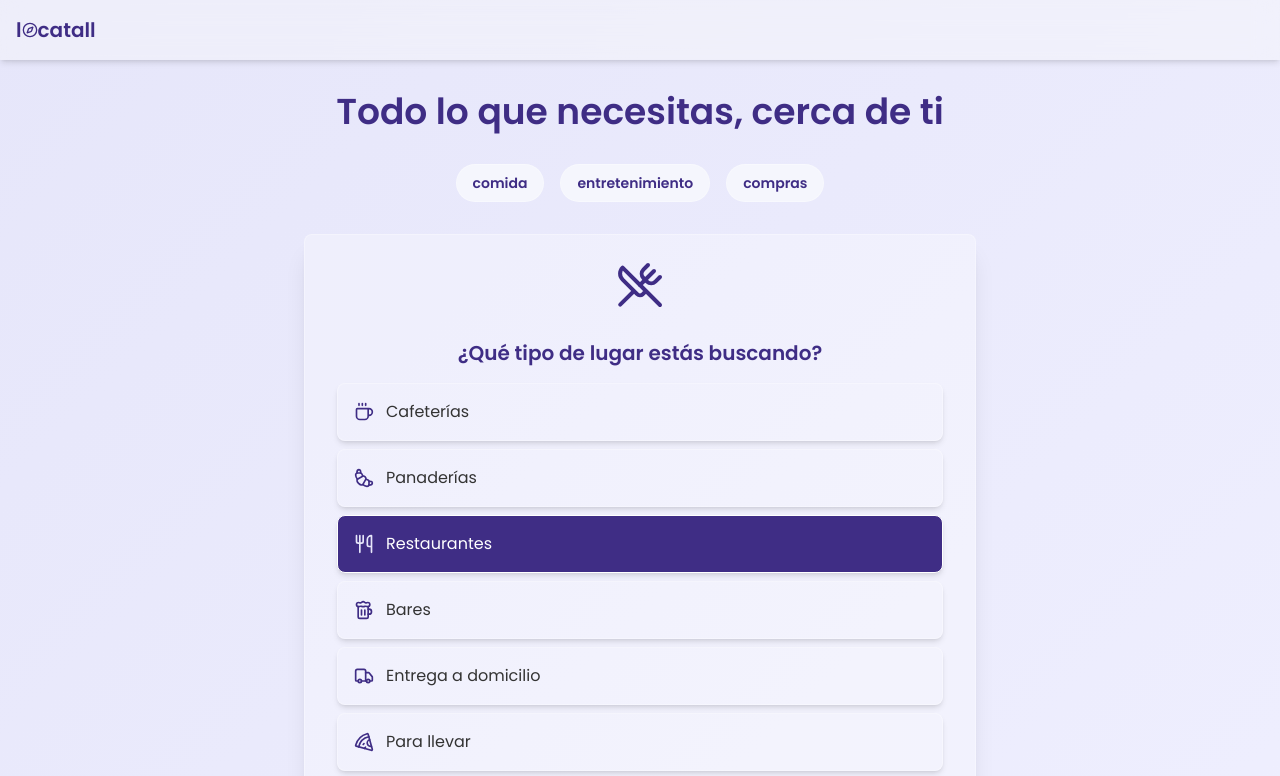
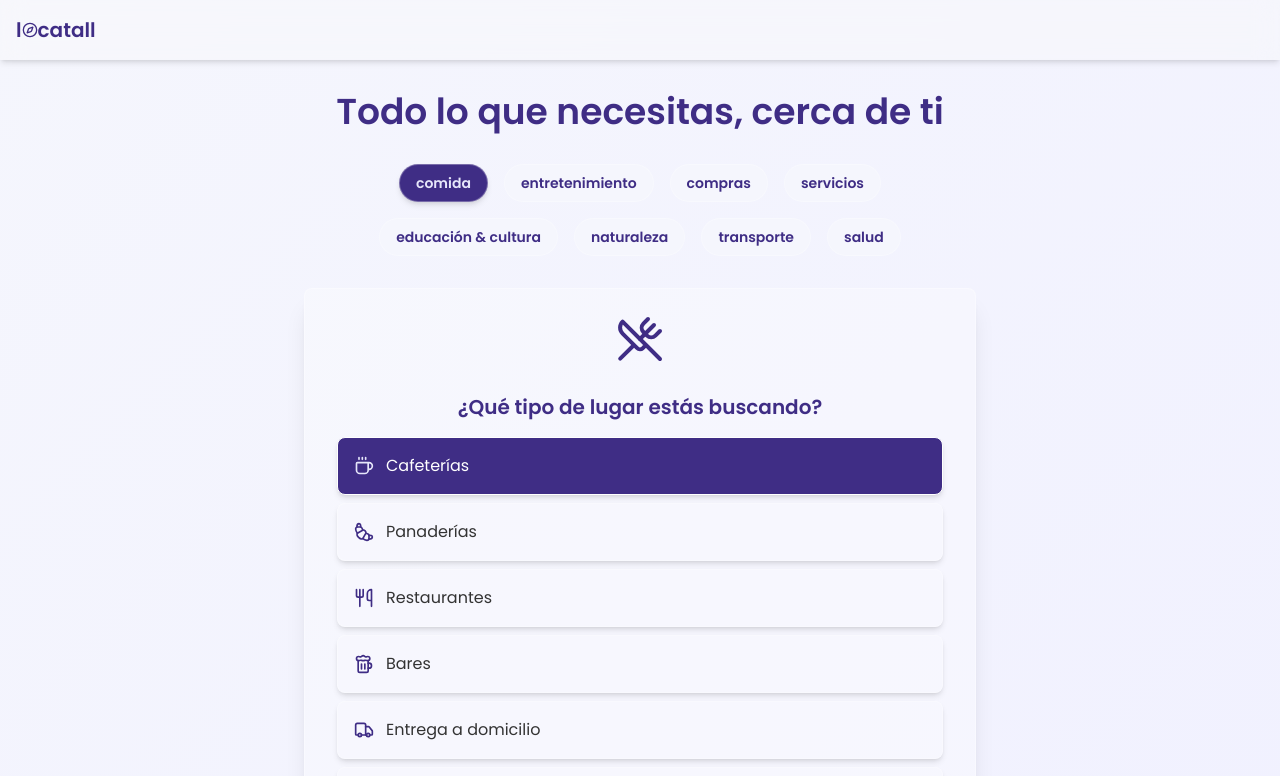
Before and after one commit to mariollesta/locatall, a React (Vite) app in the folder frontend/: page / in a window 1280 px wide. Shown: the top 776 px of the page. Built offline with nearby package versions, Linux system fonts and the light colour scheme.

Commit message:
feat(frontend): category selector

```diff
--- a/frontend/jsconfig.json
+++ b/frontend/jsconfig.json
@@ -14,6 +14,9 @@
         ],
         "@utils/*": [
             "src/utils/*"
+        ],
+        "@data/*": [
+            "src/data/*"
         ]
       }
     }
--- a/frontend/src/components/CategorySelector.jsx
+++ b/frontend/src/components/CategorySelector.jsx
@@ -1,24 +1,17 @@
-import React, { useState } from "react";
-import { CATEGORY_MAPPINGS } from "@utils/categoryMappings";
+import React from "react";
+import { PLACES_DATA } from "@data/placesData";
 
-export default function CategorySelector({ onCategoryChange }) {
-  const [selectedCategory, setSelectedCategory] = useState("");
-
-  const handleCategoryClick = (category) => {
-    setSelectedCategory(category);
-    onCategoryChange(category); // Notify the parent component of the selected category
-  };
+export default function CategorySelector({ selectedCategory, onCategoryChange }) {
 
   return (
     <div>
-      {/* Category buttons */}
       <div className="flex flex-wrap justify-center gap-4 mb-8">
-        {Object.keys(CATEGORY_MAPPINGS).map((categoryKey) => {
-          const category = CATEGORY_MAPPINGS[categoryKey];
+        {Object.keys(PLACES_DATA).map((categoryKey) => {
+          const category = PLACES_DATA[categoryKey];
           return (
             <button
               key={categoryKey}
-              onClick={() => handleCategoryClick(categoryKey)}
+              onClick={() => onCategoryChange(categoryKey)}
               className={`px-4 py-2 border border-white border-opacity-30 rounded-full text-sm font-semibold transition-all duration-300 ${
                 selectedCategory === categoryKey
                   ? "bg-[#3f2d85] text-[#e6e6fa] shadow-md"
--- a/frontend/src/components/OptionGroup.jsx
+++ b/frontend/src/components/OptionGroup.jsx
@@ -1,4 +1,5 @@
 const OptionGroup = ({ header, options, selected, onChange, name }) => {
+
   return (
     <div className="mb-8">
       {header && (
@@ -9,6 +10,8 @@ const OptionGroup = ({ header, options, selected, onChange, name }) => {
       <div className="flex flex-col space-y-2">
         {options.map((option) => {
           const Icon = option.icon;
+          const isSelected = selected === option.value;
+
           return (
             <div key={option.value} className="flex items-center">
               <input
@@ -16,20 +19,25 @@ const OptionGroup = ({ header, options, selected, onChange, name }) => {
                 id={`${name}-${option.value}`}
                 name={name}
                 value={option.value}
-                checked={selected === option.value}
+                checked={isSelected}
                 onChange={() => onChange(option.value)}
-                className="hidden peer"
+                className="hidden"
               />
               <label
                 htmlFor={`${name}-${option.value}`}
-                className="flex flex-1 items-center justify-between p-4 bg-white bg-opacity-10 border border-white border-opacity-30 shadow-md rounded-lg hover:bg-[#dbdbf9] hover:text-[#3f2d85] peer-checked:border-white peer-checked:bg-[#3f2d85] peer-checked:text-white cursor-pointer transition-all"
+                className={`flex flex-1 items-center justify-between p-4 border shadow-md rounded-lg cursor-pointer transition-all
+                  ${
+                    isSelected
+                      ? "border-white bg-[#3f2d85] text-white"
+                      : "bg-white bg-opacity-10 border-white border-opacity-30 hover:bg-[#dbdbf9] hover:text-[#3f2d85]"
+                  }`}
               >
                 <div className="flex items-center space-x-3">
                   {Icon && (
                     <Icon
-                      className={`w-5 h-5 ${
-                        selected === option.value ? 'text-[#E6E6FA]' : 'text-[#3f2d85]'
-                      } transition-all`}
+                      className={`w-5 h-5 transition-all ${
+                        isSelected ? "text-[#E6E6FA]" : "text-[#3f2d85]"
+                      }`}
                     />
                   )}
                   <span>{option.label}</span>
--- a/frontend/src/components/SearchCard.jsx
+++ b/frontend/src/components/SearchCard.jsx
@@ -1,7 +1,7 @@
-import React, { useReducer, useEffect, useState, useCallback, useMemo } from "react";
-import { UtensilsCrossed, Footprints, Compass, MapPinned} from "lucide-react";
+import React, { useReducer, useEffect, useCallback, useMemo } from "react";
+import { UtensilsCrossed, Footprints, Compass, MapPinned } from "lucide-react";
 
-import { CATEGORY_MAPPINGS } from "@utils/categoryMappings";
+import { PLACES_DATA } from "@data/placesData";
 import { initialState, reducer, ACTIONS } from "@utils/recommenderReducer";
 import { getUserLocation, fetchRecommendations } from "@services/api";
 
@@ -12,30 +12,36 @@ import { ResultCard } from "@components/ResultCard";
 
 export const SearchCard = ({ onError }) => {
   const [state, dispatch] = useReducer(reducer, initialState);
-  const [category, setCategory] = useState("");
 
-  const distanceOptions = useMemo(() => [
-    { value: "1", label: "A menos de 1 km", icon: Footprints },
-    { value: "5", label: "A menos de 5 km", icon: MapPinned },
-    { value: "15", label: "A menos de 15 km", icon: Compass },
-  ], []);
+  const distanceOptions = useMemo(
+    () => [
+      { value: "1", label: "A menos de 1 km", icon: Footprints },
+      { value: "5", label: "A menos de 5 km", icon: MapPinned },
+      { value: "15", label: "A menos de 15 km", icon: Compass },
+    ],
+    []
+  );
 
-  // Dynamically generate placeTypeOptions based on selected category
   const placeTypeOptions = useMemo(() => {
-    if (!state.category || !CATEGORY_MAPPINGS[state.category]) {
-      return []; // Returns an empty array if no category is selected
-    }
-    return CATEGORY_MAPPINGS[state.category].placeTypes.map(({ value, label, icon }) => ({
-      value,
-      label,
-      icon,
-    }));
+    return PLACES_DATA[state.category]?.placeTypes || [];
   }, [state.category]);
 
   const handleCategoryChange = (newCategory) => {
-    setCategory(newCategory);
-    dispatch({ type: ACTIONS.SET_CATEGORY, payload: newCategory }); // Notificar al reducer
+    const firstPlaceType = PLACES_DATA[newCategory]?.placeTypes?.[0].value;
+
+    console.log("Categoria seleccionada:", newCategory);
+    console.log("Primer placeType encontrado:", firstPlaceType);
+
+    dispatch({
+      type: ACTIONS.SET_CATEGORY_AND_PLACE_TYPE,
+      payload: {
+        category: newCategory,
+        placeType: firstPlaceType || "",
+      },
+    });
   };
+
+
 
   const handleFindPlace = useCallback(async () => {
     dispatch({ type: ACTIONS.SET_LOADING, payload: true });
@@ -47,7 +53,7 @@ export const SearchCard = ({ onError }) => {
         latitude,
         longitude,
         state.distance * 1000,
-        category,
+        state.category,
         state.placeType
       );
       dispatch({ type: ACTIONS.SET_RECOMMENDATIONS, payload: recommendations });
@@ -58,23 +64,20 @@ export const SearchCard = ({ onError }) => {
     } finally {
       dispatch({ type: ACTIONS.SET_LOADING, payload: false });
     }
-  }, [state.distance, category, state.placeType, onError]);
+  }, [state.distance, state.category, state.placeType, onError]);
 
   const handleReset = useCallback(() => {
     dispatch({ type: ACTIONS.RESET });
   }, []);
 
-  useEffect(() => {
-    if (state.showRecommendations) {
-      document.getElementById('recommendations-header')?.focus();
-    }
-  }, [state.showRecommendations]);
 
   return (
     <div className="w-full max-w-md sm:max-w-lg md:max-w-xl lg:max-w-2xl">
-
       {!state.showRecommendations && (
-        <CategorySelector onCategoryChange={handleCategoryChange} />
+        <CategorySelector
+          selectedCategory={state.category}
+          onCategoryChange={handleCategoryChange}
+       />
       )}
 
       {!state.showRecommendations ? (
@@ -83,18 +86,19 @@ export const SearchCard = ({ onError }) => {
             <UtensilsCrossed className="mx-auto mb-6 text-[#3f2d85] animate-bounce" size={48} />
             {state.error && <div className="text-red-500 mb-4">{state.error}</div>}
 
-            {/* Types of places */}
             <OptionGroup
               header="¿Qué tipo de lugar estás buscando?"
               name="placeType"
               options={placeTypeOptions}
-              selected={state.placeType}
+              selected={state.placeType || placeTypeOptions[0]?.value || ""}
               onChange={(value) =>
-                dispatch({ type: ACTIONS.SET_PLACE_TYPE, payload: value })
+                dispatch({
+                  type: ACTIONS.SET_CATEGORY_AND_PLACE_TYPE,
+                  payload: { category: state.category, placeType: value },
+                })
               }
             />
 
-            {/* Distances */}
             <OptionGroup
               header="¿Cómo de lejos?"
               name="distance"
--- /dev/null
+++ b/frontend/src/data/placesData.js
@@ -0,0 +1,155 @@
+import { Footprints } from "lucide-react";
+import {
+  Croissant,
+  Coffee,
+  Utensils,
+  Beer,
+  Truck,
+  Pizza,
+
+  Clapperboard,
+  Volleyball,
+  RollerCoaster,
+  Clover,
+  Play,
+  ShoppingCart,
+  Shirt,
+  Store,
+  BookOpen,
+  MonitorSmartphone,
+  Warehouse,
+  Flower,
+  Sofa,
+  Gem,
+  Dog,
+
+  PiggyBank,
+  CreditCard,
+  FireExtinguisher,
+  Landmark,
+  Siren,
+  Mail,
+
+  School,
+  GraduationCap,
+  Amphora,
+  Palette,
+  Pyramid,
+
+  Shrub,
+  PawPrint,
+  Fish,
+  TentTree,
+  Caravan,
+
+  Plane,
+  Bus,
+  SquareM,
+  CarTaxiFront,
+  TrainFront,
+  SquareParking,
+
+  Dumbbell,
+  Hospital,
+  Cross,
+  Bandage,
+  Activity,
+  Laugh,
+  HeartHandshake,
+
+} from "lucide-react";
+
+export const PLACES_DATA = {
+  food: {
+    label: "comida",
+    placeTypes: [
+      { value: "cafe", label: "Cafeterías", icon: Coffee },
+      { value: "bakery", label: "Panaderías", icon: Croissant },
+      { value: "restaurant", label: "Restaurantes", icon: Utensils },
+      { value: "bar", label: "Bares", icon: Beer },
+      { value: "meal_delivery", label: "Entrega a domicilio", icon: Truck },
+      { value: "meal_takeaway", label: "Para llevar", icon: Pizza },
+    ],
+  },
+  entertainment: {
+    label: "entretenimiento",
+    placeTypes: [
+      { value: "stadium", label: "Estadios", icon: Volleyball },
+      { value: "movie_theater", label: "Cines", icon: Clapperboard },
+      { value: "amusement_park", label: "Parque de atracciones", icon: RollerCoaster },
+      { value: "casino", label: "Casinos", icon: Clover },
+      { value: "night_club", label: "Discotecas", icon: Play },
+    ],
+  },
+  shopping: {
+    label: "compras",
+    placeTypes: [
+      { value: "supermarket", label: "Supermercados", icon: Store },
+      { value: "shopping_mall", label: "Centros comerciales", icon: ShoppingCart },
+      { value: "department_store", label: "Grandes almacenes", icon: Warehouse },
+      { value: "clothing_store", label: "Tiendas de ropa", icon: Shirt },
+      { value: "book_store", label: "Librerías", icon: BookOpen },
+      { value: "electronics_store", label: "Electrónica", icon: MonitorSmartphone },
+      { value: "florist", label: "Floristerías", icon: Flower },
+      { value: "furniture_store", label: "Tiendas de muebles", icon: Sofa },
+      { value: "jewelry_store", label: "Joyerías", icon: Gem},
+      { value: "shoe_store", label: "Zapaterías", icon: Footprints },
+      { value: "pet_store", label: "Tiendas de animales", icon: Dog },
+    ],
+  },
+  public_services: {
+    label: "servicios",
+    placeTypes: [
+      { value: "bank", label: "Banco", icon: PiggyBank },
+      { value: "atm", label: "Cajero automático", icon: CreditCard },
+      { value: "fire_station", label: "Estacion de bomberos", icon: FireExtinguisher },
+      { value: "library", label: "Biblioteca", icon: BookOpen },
+      { value: "local_government_office", label: "Oficinas de gobierno", icon: Landmark },
+      { value: "police", label: "Estación de policía", icon: Siren },
+      { value: "post_office", label: "Oficina de correos", icon: Mail },
+    ],
+  },
+  culture: {
+    label: "educación & cultura",
+    placeTypes: [
+      { value: "school", label: "Escuelas", icon: School },
+      { value: "university", label: "Universidades", icon: GraduationCap },
+      { value: "museum", label: "Museos", icon: Palette },
+      { value: "art_galery", label: "Galería de arte", icon: Amphora },
+      { value: "tourist_attraction", label: "Atracción turística", icon: Pyramid },
+    ],
+  },
+  nature: {
+    label: "naturaleza",
+    placeTypes: [
+      { value: "park", label: "Parques", icon: Shrub },
+      { value: "rv_park", label: "Parques para caravanas", icon: Caravan },
+      { value: "zoo", label: "Zoológicos", icon: PawPrint },
+      { value: "aquarium", label: "Acuarios", icon: Fish },
+      { value: "campground", label: "Camping", icon: TentTree },
+    ],
+  },
+  transport: {
+    label: "transporte",
+    placeTypes: [
+      { value: "airport", label: "Aeropuerto", icon: Plane },
+      { value: "bus_station", label: "Estaciones de autobuses", icon: Bus },
+      { value: "subway_station", label: "Estaciones de metro", icon: SquareM },
+      { value: "taxy_stand", label: "Paradas de taxi", icon: CarTaxiFront },
+      { value: "train_station", label: "Estaciones de tren", icon: TrainFront },
+      { value: "parking", label: "Parkings", icon: SquareParking },
+    ],
+  },
+  health: {
+    label: "salud",
+    placeTypes: [
+      { value: "dentist", label: "Dentistas", icon: Laugh },
+      { value: "doctor", label: "Medicos", icon: Bandage},
+      { value: "hospital", label: "Hospitales", icon: Hospital },
+      { value: "pharmacy", label: "Farmacias", icon: Cross },
+      { value: "physiotherapist", label: "Fisioterapeutas", icon: Activity },
+      { value: "beauty_salon", label: "Salones de belleza", icon: HeartHandshake },
+      { value: "gym", label: "Gimnasios", icon: Dumbbell },
+    ],
+  },
+};
--- a/frontend/src/pages/PlaceRecommenderPage.jsx
+++ b/frontend/src/pages/PlaceRecommenderPage.jsx
@@ -17,7 +17,7 @@ export function PlaceRecommenderPage () {
   };
 
   return (
-    <div className="min-h-screen flex flex-col bg-gradient-to-br from-[#E6E6FA] to-[#F0F0FF] text-[#333333]">
+    <div className="min-h-screen flex flex-col bg-gradient-to-br from-[#f5f6fd] to-[#F0F0FF] text-[#333333]">
       <Navbar />
       <main className="flex-grow flex flex-col items-center justify-center px-4 py-8 sm:px-6 lg:px-8">
         <Title />
--- a/frontend/src/utils/categoryMappings.js
+++ /dev/null
@@ -1,35 +0,0 @@
-import { Croissant, Coffee, Utensils, Beer, Truck, Pizza, Clapperboard, Amphora, PawPrint, Volleyball, ShoppingCart, Shirt, Store, BookOpen, MonitorSmartphone} from "lucide-react";
-
-export const CATEGORY_MAPPINGS = {
-  food: {
-    label: "comida",
-    placeTypes: [
-      { value: "cafe", label: "Cafeterías", icon: Coffee },
-      { value: "bakery", label: "Panaderías", icon: Croissant },
-      { value: "restaurant", label: "Restaurantes", icon: Utensils },
-      { value: "bar", label: "Bares", icon: Beer },
-      { value: "meal_delivery", label: "Entrega a domicilio", icon: Truck },
-      { value: "meal_takeaway", label: "Para llevar", icon: Pizza },
-    ],
-  },
-  entertainment: {
-    label: "entretenimiento",
-    placeTypes: [
-      { value: "movie_theater", label: "Cines", icon: Clapperboard },
-      { value: "museum", label: "Museos", icon: Amphora },
-      { value: "zoo", label: "Zoológicos", icon: PawPrint },
-      { value: "stadium", label: "Estadios", icon: Volleyball },
-    ],
-  },
-  shopping: {
-    label: "compras",
-    placeTypes: [
-      { value: "shopping_mall", label: "Centros comerciales", icon: ShoppingCart },
-      { value: "clothing_store", label: "Tiendas de ropa", icon: Shirt },
-      { value: "supermarket", label: "Supermercados", icon: Store },
-      { value: "book_store", label: "Librerías", icon: BookOpen },
-      { value: "electronics_store", label: "Electrónica", icon: MonitorSmartphone },
-    ],
-  },
-  // Otras categorías...
-};
```
Also changed, not shown: frontend/src/utils/recommenderReducer.js (+9 -7 lines).
